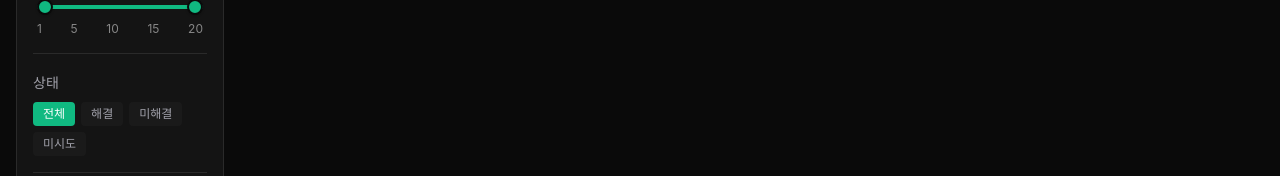
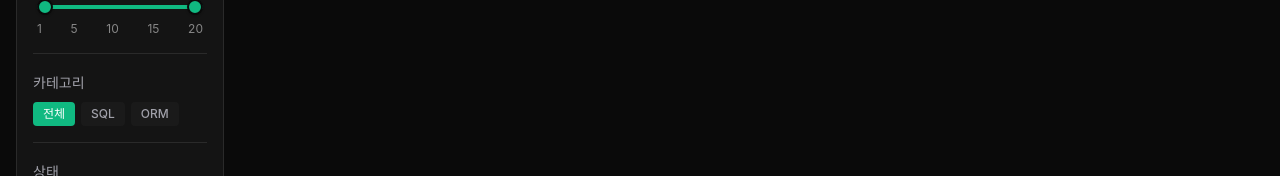
Before and after one commit to sql-onlinejudge/soj-frontend, a React (Vite) app: page /problems in a window 1280 px wide. Shown: the part 256-432 px from the top of the page. Built offline with nearby package versions, Linux system fonts and the light colour scheme; no server answers; a web font is replaced by a local one.

Commit message:
feat: backend API 변경 반영

```diff
--- a/src/components/problem/FilterPanel.tsx
+++ b/src/components/problem/FilterPanel.tsx
@@ -1,3 +1,5 @@
+import type { ProblemCategory } from '../../types'
+
 export interface SortItem {
   field: string
   direction: 'asc' | 'desc'
@@ -9,6 +11,8 @@ interface FilterPanelProps {
   onDifficultyChange: (min: number, max: number) => void
   trialStatus: string | null
   onTrialStatusChange: (status: string | null) => void
+  category: ProblemCategory | null
+  onCategoryChange: (category: ProblemCategory | null) => void
   sorts: SortItem[]
   onSortsChange: (sorts: SortItem[]) => void
 }
@@ -18,6 +22,12 @@ const trialStatusOptions = [
   { value: 'SOLVED', label: '해결' },
   { value: 'ATTEMPTED', label: '미해결' },
   { value: 'NOT_ATTEMPTED', label: '미시도' },
+] as const
+
+const categoryOptions = [
+  { value: null, label: '전체' },
+  { value: 'SQL' as ProblemCategory, label: 'SQL' },
+  { value: 'ORM' as ProblemCategory, label: 'ORM' },
 ] as const
 
 const sortOptions = [
@@ -33,6 +43,8 @@ export function FilterPanel({
   onDifficultyChange,
   trialStatus,
   onTrialStatusChange,
+  category,
+  onCategoryChange,
   sorts,
   onSortsChange,
 }: FilterPanelProps) {
@@ -93,6 +105,30 @@ export function FilterPanel({
           {[1, 5, 10, 15, 20].map((level) => (
             <span key={level}>{level}</span>
           ))}
+        </div>
+      </div>
+
+      <div className="border-t border-border-input my-4" />
+
+      <div className="mb-4">
+        <label className="text-sm text-text-secondary">카테고리</label>
+        <div className="mt-2 flex flex-wrap gap-1.5">
+          {categoryOptions.map((option) => {
+            const isActive = category === option.value
+            return (
+              <button
+                key={option.label}
+                onClick={() => onCategoryChange(option.value)}
+                className={`px-2.5 py-1 rounded text-xs font-medium transition-colors ${
+                  isActive
+                    ? 'bg-brand-primary text-white'
+                    : 'bg-surface-muted text-text-secondary hover:text-text-primary'
+                }`}
+              >
+                {option.label}
+              </button>
+            )
+          })}
         </div>
       </div>
 
--- a/src/pages/ProblemsPage.tsx
+++ b/src/pages/ProblemsPage.tsx
@@ -2,7 +2,7 @@ import { useState, useEffect, useCallback } from 'react'
 import { useSearchParams } from 'react-router-dom'
 import { useDebounce } from '../hooks/useDebounce'
 import { getProblems } from '../services/api'
-import type { PaginatedResponse, ProblemListItem } from '../types'
+import type { PaginatedResponse, ProblemListItem, ProblemCategory } from '../types'
 import { SearchInput } from '../components/problem/SearchInput'
 import { FilterPanel, type SortItem } from '../components/problem/FilterPanel'
 import { ProblemList } from '../components/problem/ProblemList'
@@ -29,11 +29,13 @@ export function ProblemsPage() {
   const initialMaxDiff = Number(searchParams.get('maxDiff')) || 20
   const initialSorts = parseSortsFromUrl(searchParams.get('sort'))
   const initialTrialStatus = searchParams.get('status') || null
+  const initialCategory = (searchParams.get('category') as ProblemCategory) || null
 
   const [keyword, setKeyword] = useState(initialKeyword)
   const [minDifficulty, setMinDifficulty] = useState(initialMinDiff)
   const [maxDifficulty, setMaxDifficulty] = useState(initialMaxDiff)
   const [trialStatus, setTrialStatus] = useState<string | null>(initialTrialStatus)
+  const [category, setCategory] = useState<ProblemCategory | null>(initialCategory)
   const [sorts, setSorts] = useState<SortItem[]>(initialSorts)
   const [page, setPage] = useState(initialPage)
   const [data, setData] = useState<PaginatedResponse<ProblemListItem> | null>(null)
@@ -48,10 +50,11 @@ export function ProblemsPage() {
     if (minDifficulty > 1) params.set('minDiff', String(minDifficulty))
     if (maxDifficulty < 20) params.set('maxDiff', String(maxDifficulty))
     if (trialStatus) params.set('status', trialStatus)
+    if (category) params.set('category', category)
     const defaultSort = sorts.length === 1 && sorts[0].field === 'id' && sorts[0].direction === 'asc'
     if (!defaultSort) params.set('sort', sortsToUrl(sorts))
     setSearchParams(params, { replace: true })
-  }, [debouncedKeyword, page, minDifficulty, maxDifficulty, trialStatus, sorts, setSearchParams])
+  }, [debouncedKeyword, page, minDifficulty, maxDifficulty, trialStatus, category, sorts, setSearchParams])
 
   useEffect(() => {
     updateUrl()
@@ -59,7 +62,7 @@ export function ProblemsPage() {
 
   useEffect(() => {
     setPage(0)
-  }, [debouncedKeyword, minDifficulty, maxDifficulty, trialStatus, sorts])
+  }, [debouncedKeyword, minDifficulty, maxDifficulty, trialStatus, category, sorts])
 
   useEffect(() => {
     const fetchProblems = async () => {
@@ -73,6 +76,7 @@ export function ProblemsPage() {
           minDifficulty,
           maxDifficulty,
           trialStatus: trialStatus || undefined,
+          category: category || undefined,
           page,
           size: 14,
           sort: sortParams,
@@ -86,7 +90,7 @@ export function ProblemsPage() {
     }
 
     fetchProblems()
-  }, [debouncedKeyword, minDifficulty, maxDifficulty, trialStatus, sorts, page])
+  }, [debouncedKeyword, minDifficulty, maxDifficulty, trialStatus, category, sorts, page])
 
   return (
     <div className="min-h-screen bg-surface-bg">
@@ -106,6 +110,8 @@ export function ProblemsPage() {
               }}
               trialStatus={trialStatus}
               onTrialStatusChange={setTrialStatus}
+              category={category}
+              onCategoryChange={setCategory}
               sorts={sorts}
               onSortsChange={setSorts}
             />
--- a/src/services/api/problems.ts
+++ b/src/services/api/problems.ts
@@ -1,12 +1,12 @@
 import { fetchApi } from './client'
-import type { PaginatedResponse, ProblemDetail, ProblemListItem, Testcase, RecommendationResponse, RecommendationTrigger } from '../../types'
+import type { PaginatedResponse, ProblemDetail, ProblemListItem, Testcase, RecommendationResponse, RecommendationTrigger, ProblemCategory } from '../../types'
 
 export interface GetProblemsParams {
   keyword?: string
   minDifficulty?: number
   maxDifficulty?: number
   trialStatus?: string
-  category?: string
+  category?: ProblemCategory
   page?: number
   size?: number
   sort?: string[]
```
